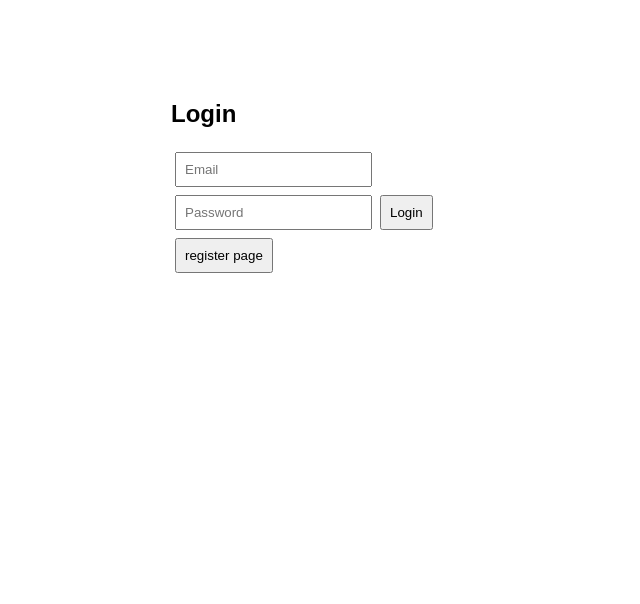
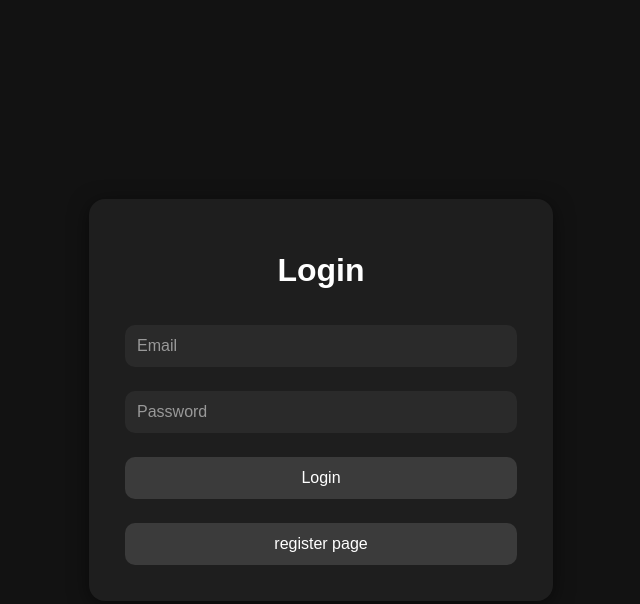
Before and after one commit to A-lex-Ra/TSello-frontend, a React (Vite) app: page /login in a window 1280 px wide. Shown: the top 604 px of the page, without its empty margins (319-959 px from the left). Built offline with nearby package versions, Linux system fonts and the light colour scheme.

Commit message:
add black theme

```diff
--- a/src/pages/Login.tsx
+++ b/src/pages/Login.tsx
@@ -2,30 +2,102 @@ import React, { useState } from 'react';
 import { login } from '../api/auth';
 import { useNavigate } from 'react-router-dom';
 
-const LoginPage: React.FC = () => {
+const Login = () => {
   const [email, setEmail] = useState('');
   const [password, setPassword] = useState('');
   const navigate = useNavigate();
 
-  const handleSubmit = async (e: React.FormEvent) => {
-    e.preventDefault();
+  const handleLogin = async () => {
     try {
       await login(email, password);
-      navigate('/board');
-    } catch (err: any) {
-      alert('Login failed: ' + (err.message || 'Unknown error'));
+      // перенаправляем после успешного логина
+      navigate('/dashboard');
+    } catch (error) {
+      alert('Login failed');
     }
   };
 
+  const goToRegister = () => {
+    navigate('/register');
+  };
+
   return (
-    <form onSubmit={handleSubmit} style={{ maxWidth: 300, margin: '100px auto' }}>
-      <h2>Login</h2>
-      <input type="email" placeholder="Email" value={email} onChange={e => setEmail(e.target.value)} />
-      <input type="password" placeholder="Password" value={password} onChange={e => setPassword(e.target.value)} />
-      <button type="submit">Login</button>
-      <button type="button" onClick={() => {navigate('/register')}}>register page</button>
-    </form>
+    <div className="container">
+      <div className="login-box">
+        <h1>Login</h1>
+        <input
+          type="email"
+          placeholder="Email"
+          value={email}
+          onChange={(e) => setEmail(e.target.value)}
+        />
+        <input
+          type="password"
+          placeholder="Password"
+          value={password}
+          onChange={(e) => setPassword(e.target.value)}
+        />
+        <button onClick={handleLogin}>Login</button>
+        <button onClick={goToRegister}>register page</button>
+      </div>
+      <style>{`
+        .container {
+          min-height: 100vh;
+          display: flex;
+          justify-content: center;
+          align-items: center;
+          background-color: #121212;
+        }
+
+        .login-box {
+          background-color: #1e1e1e;
+          padding: 2rem;
+          border-radius: 16px;
+          box-shadow: 0 4px 20px rgba(0,0,0,0.5);
+          display: flex;
+          flex-direction: column;
+          gap: 1rem;
+          width: 90%;
+          max-width: 400px;
+        }
+
+        h1 {
+          color: #ffffff;
+          font-size: 2rem;
+          text-align: center;
+          margin-bottom: 1rem;
+        }
+
+        input {
+          padding: 0.75rem;
+          border: none;
+          border-radius: 10px;
+          background-color: #2a2a2a;
+          color: #fff;
+          font-size: 1rem;
+        }
+
+        input::placeholder {
+          color: #999;
+        }
+
+        button {
+          padding: 0.75rem;
+          background-color: #3b3b3b;
+          color: #fff;
+          border: none;
+          border-radius: 10px;
+          font-size: 1rem;
+          cursor: pointer;
+          transition: background-color 0.2s ease;
+        }
+
+        button:hover {
+          background-color: #555;
+        }
+      `}</style>
+    </div>
   );
 };
 
-export default LoginPage;
+export default Login;
```
